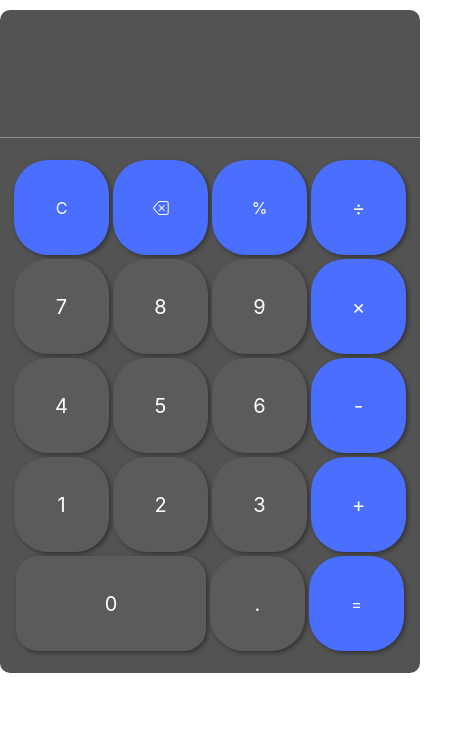
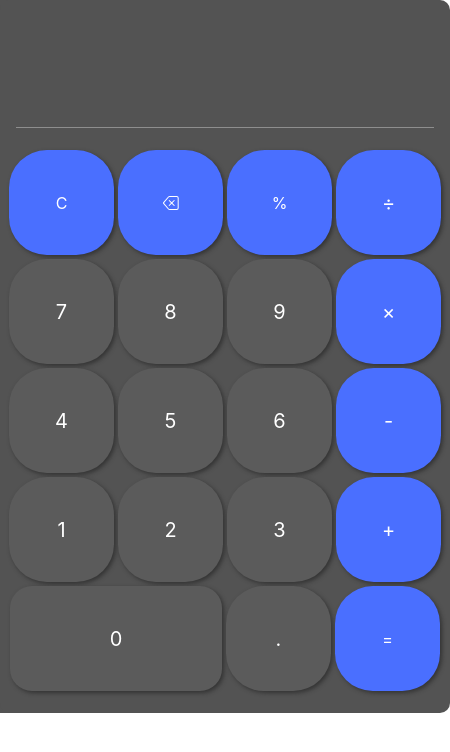
Before and after one commit to renjre/Cal-C, a React (Create React App) app: page / in a window 390 px wide. Shown: the top 752 px of the page, 450 px wide, since content can reach past the window. Built offline with nearby package versions, Linux system fonts and the light colour scheme.

Commit message:
changed css

```diff
--- a/src/component/CalC.js
+++ b/src/component/CalC.js
@@ -210,7 +210,7 @@ const CalC = () => {
           </div>
 
           <div className="rows">
-            <div className="btns-btn-number numbers" style={{ width: "190px", borderRadius: "22px" }}
+            <div className="btns-btn-number numbers zeroo"
               onMouseDown={clearAfterResult}
               onClick={(el, symb) => numbersHandlerBtn(el, "0")}>
               <div className="btns">0</div>
--- a/src/css/styles.css
+++ b/src/css/styles.css
@@ -1,6 +1,7 @@
-.container{
+.container {
   margin-top: 10px;
 }
+
 .body {
   margin: 0px auto;
   width: 420px;
@@ -9,14 +10,16 @@
   border-radius: 10px;
 }
 
-    .rows{
+.rows {
   display: flex;
   justify-content: center;
 }
-    .btns-btn:hover{
+
+.btns-btn:hover {
   background-color: #0033ff;
 }
-    .btns-btn{
+
+.btns-btn {
   margin: 2px;
   background-color: #4a6fff;
   width: 95px;
@@ -31,10 +34,11 @@
   cursor: pointer;
 }
 
-    .btns-btn-number:hover{
+.btns-btn-number:hover {
   background-color: #484848;
 }
-    .btns-btn-number{
+
+.btns-btn-number {
   margin: 2px;
   background-color: #5b5b5b;
   width: 95px;
@@ -50,7 +54,7 @@
 }
 
 
-    .btns{
+.btns {
   width: 60px;
   height: 60px;
   border-radius: 36%;
@@ -58,19 +62,49 @@
   place-items: center;
 }
 
-    .resultss{
+.resultss {
   background-color: transparent;
   color: white;
   height: 95px;
-      width: 95%;
+  width: 85%;
   border: none;
   outline: none;
   border-bottom: 1px solid rgb(142, 142, 142);
   padding: 0 18px;
 }
-.result-box{
+
+.result-box {
   display: flex;
   padding: 0 18px;
   height: 32px;
   color: white;
 }
+
+.zeroo{
+  width: 190px;
+  border-radius: 22px;
+}
+
+
+@media (max-width: 600px) {
+  .btns-btn {
+    width: 105px;
+    height: 105px;
+  }
+
+  .btns-btn-number {
+    width: 105px;
+    height: 105px;
+  }
+  .zeroo{
+    width: 212px;
+  }
+  .body{
+    width: 450px;
+  }
+  .container {
+    margin-top: 0px;
+    background-color: rgb(83, 83, 83);
+
+  }
+}
```
Lines whose indentation alone changed are shown as unchanged.
